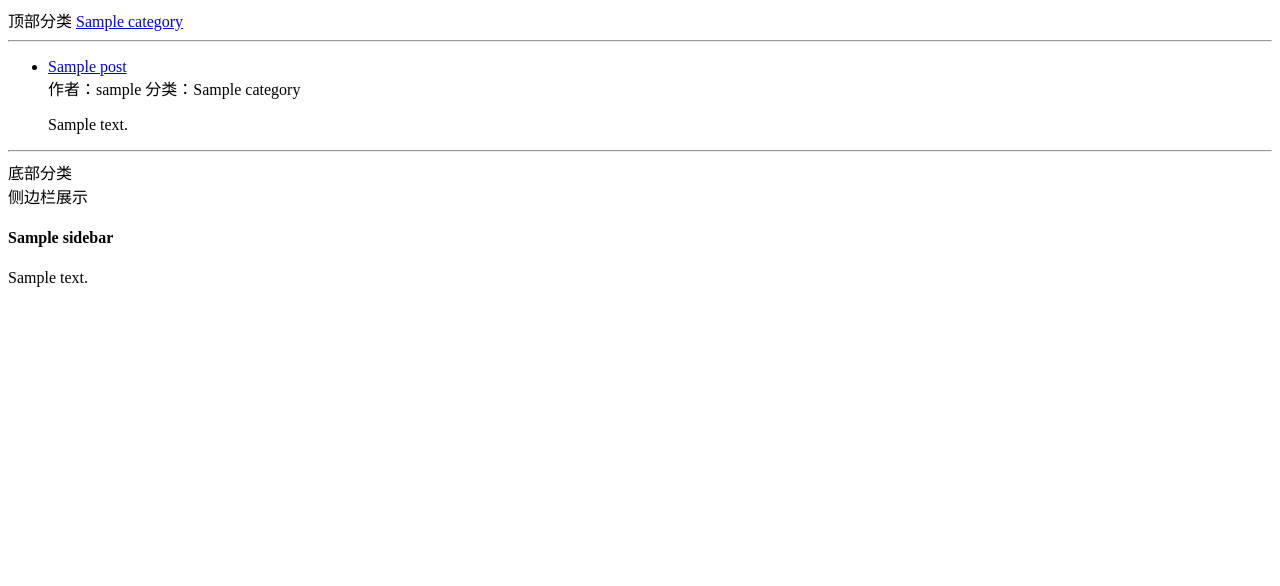
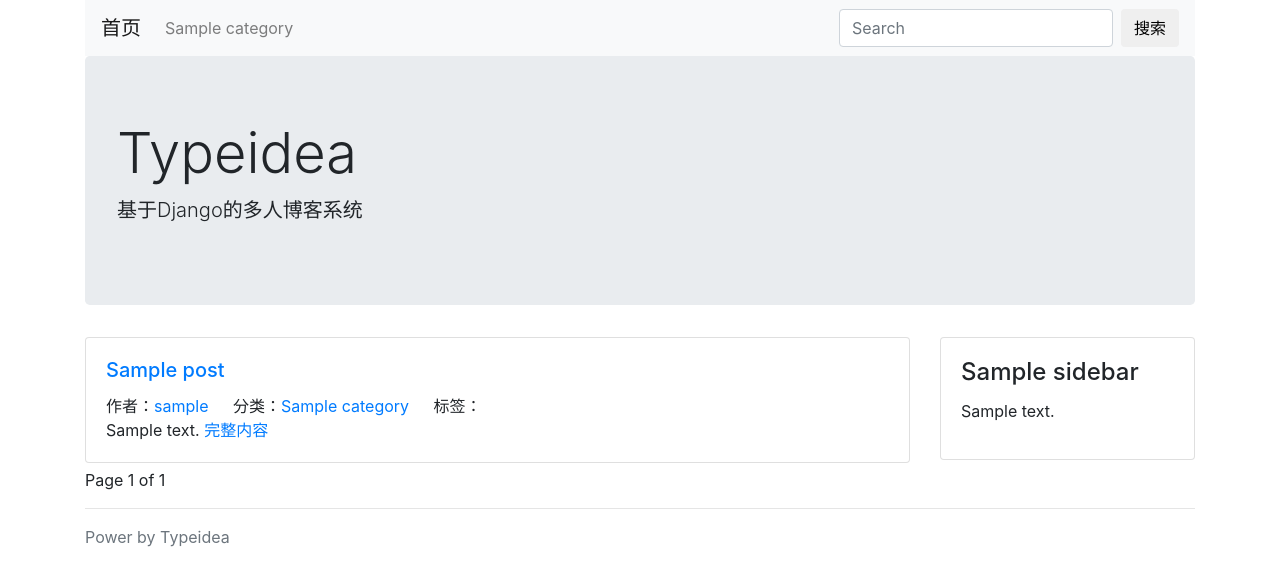
Before and after one commit to miniyang9/django_blog, a Django app: page / in a window 1280 px wide. Shown: the top 586 px of the page. Run offline with Django 3.2, Linux system fonts and the light colour scheme; tables that the repository leaves empty hold one stand-in row (values such as "Sample post"); some libraries are stand-ins or nearby versions.

Commit message:
with some wrong bootstrap

```diff
--- a/typeidea/blog/views.py
+++ b/typeidea/blog/views.py
@@ -1,36 +1,102 @@
 from django.shortcuts import render
+from django.shortcuts import get_object_or_404
 from .models import Post, Tag, Category
 from config.models import SideBar
+from django.views.generic import DetailView, ListView
 
 
-def post_list(requset, category_id=None, tag_id=None):
-    tag = None
-    category = None
-    if tag_id:
-        post_list, tag = Post.get_by_tag(tag_id)
-    elif category_id:
-        post_list, category = Post.get_by_category(category_id)
-    else:
-        post_list = Post.latest_post()
-
-    context = {
-        'category': category,
-        'tag': tag,
-        'post_list': post_list,
-        'sidebars': SideBar.get_all(),
-    }
-    context.update(Category.get_navs())
-    return render(requset, 'blog/list.html', context=context)
+class CommonViewMixin:
+    def get_context_data(self, **kwargs):
+        context = super().get_context_data(**kwargs)
+        context.update({
+            'sidebars': SideBar.get_all(),
+        })
+        context.update(Category.get_navs())
+        return context
 
 
-def post_detail(request, post_id):
-    try:
-        post = Post.objects.get(id=post_id)
-    except Post.DoesNotExist:
-        post = None
-    context = {
-        'post': post,
-        'sidebars': SideBar.get_all(),
-    }
-    context.update(Category.get_navs())
-    return render(request, 'blog/detail.html', context=context)
+class IndexView(CommonViewMixin, ListView):
+    queryset = Post.latest_post()
+    paginate_by = 5
+    context_object_name = 'post_list'
+    template_name = 'blog/list.html'
+
+
+class CategoryView(IndexView):
+    def get_context_data(self, **kwargs):
+        context = super().get_context_data(**kwargs)
+        category_id = self.kwargs.get('category_id')
+        category = get_object_or_404(Category, pk=category_id)
+        context.update({
+            'category': category,
+        })
+        return context
+
+    def get_queryset(self):
+        queryset = super(CategoryView, self).get_queryset()
+        category_id = self.kwargs.get('category_id')
+        return queryset.filter(category_id=category_id)
+
+
+class TagView(IndexView):
+    def get_context_data(self, **kwargs):
+        context = super().get_context_data(**kwargs)
+        tag_id = self.kwargs.get('tag_id')
+        tag = get_object_or_404(Tag, pk=tag_id)
+        context.update({
+            'tag': tag,
+        })
+        return context
+
+    def get_queryset(self):
+        queryset = super(TagView, self).get_queryset()
+        tag_id = self.kwargs.get('tag_id')
+
+        return queryset.filter(tag__id=tag_id)
+
+
+# class PostListView(ListView):
+#     queryset = Post.latest_post()
+#     paginate_by = 1
+#     context_object_name = 'post_list'
+#     template_name = 'blog/list.html'
+
+
+# def post_list(requset, category_id=None, tag_id=None):
+#     tag = None
+#     category = None
+#     if tag_id:
+#         post_list, tag = Post.get_by_tag(tag_id)
+#     elif category_id:
+#         post_list, category = Post.get_by_category(category_id)
+#     else:
+#         post_list = Post.latest_post()
+#
+#     context = {
+#         'category': category,
+#         'tag': tag,
+#         'post_list': post_list,
+#         'sidebars': SideBar.get_all(),
+#     }
+#     context.update(Category.get_navs())
+#     return render(requset, 'blog/list.html', context=context)
+
+
+class PostDetailView(CommonViewMixin, DetailView):
+    model = Post
+    template_name = 'blog/detail.html'
+    context_object_name = 'post'
+    pk_url_kwarg = 'post_id'
+
+
+# def post_detail(request, post_id):
+#     try:
+#         post = Post.objects.get(id=post_id)
+#     except Post.DoesNotExist:
+#         post = None
+#     context = {
+#         'post': post,
+#         'sidebars': SideBar.get_all(),
+#     }
+#     context.update(Category.get_navs())
+#     return render(request, 'blog/detail.html', context=context)
--- a/typeidea/typeidea/settings/base.py
+++ b/typeidea/typeidea/settings/base.py
@@ -55,10 +55,12 @@ MIDDLEWARE = [
 
 ROOT_URLCONF = 'typeidea.urls'
 
+THEME = 'bootstrap'
+
 TEMPLATES = [
     {
         'BACKEND': 'django.template.backends.django.DjangoTemplates',
-        'DIRS': [],
+        'DIRS': [os.path.join(BASE_DIR, 'themes', THEME, 'templates')],
         'APP_DIRS': True,
         'OPTIONS': {
             'context_processors': [
--- /dev/null
+++ b/typeidea/typeidea/themes/bootstrap/templates/blog/base.html
@@ -0,0 +1,73 @@
+<!DOCTYPE html>
+<html lang="en">
+<head>
+    <meta charset="UTF-8">
+    <title>{% block title %}{% endblock %}- typeidea 博客系统</title>
+    <meta name="viewport" content="width=device-width, initial-scale=1, shrink-to-fit=no">
+    <link rel="stylesheet" href="https://cdn.bootcss.com/bootstrap/4.0.0/css/bootstrap.css">
+    <style>
+        .post{
+            margin-bottom: 5px;
+        }
+    </style>
+</head>
+<body>
+    <div class="container head">
+        <nav class="navbar navbar-expand-lg navbar-light bg-light">
+            <a class="navbar-brand" href="/">首页</a>
+            <div class="collapse navbar-collapse" id="navbarSupportedContent">
+                <ul class="navbar-nav mr-auto">
+                    {% for cate in navs %}
+                        <li class="nav-item">
+                            <a class="nav-link" href="{% url 'category-list' cate.id %}">{{ cate.name }}</a>
+                        </li>
+                    {% endfor %}
+                </ul>
+                <form class="form-inline my-2 my-lg-0" action="GET">
+                    <input class="form-control mr-sm-2" type="search" placeholder="Search" aria-label="Search">
+                    <button class="btn btn-online-success" type="submit">搜索</button>
+                </form>
+            </div>
+        </nav>
+        <div class="jumbotron">
+            <h1 class="display-4">Typeidea</h1>
+            <p class="lead">基于Django的多人博客系统</p>
+        </div>
+    </div>
+    <div class="container main">
+        <div class="row">
+            <div class="col-9 post-list">
+                {% block main %}
+                {% endblock %}
+            </div>
+            <div class="col-3">
+                {% block sidebar %}
+                    {% for sidebar in sidebars %}
+                        <div class="card sidebar">
+                            <div class="card-body">
+                                <h4 class="card-title">{{ sidebar.title }}</h4>
+                                <p>{{ sidebar.content_html }}</p>
+                            </div>
+                        </div>
+                    {% endfor %}
+                {% endblock %}
+            </div>
+        </div>
+    </div>
+    <footer class="footer">
+        {% block footer %}
+        <div class="container">
+            <hr/>
+            <nav class="nav category">
+                {% for cate in category %}
+                <a href="{% url 'category-list' cate.id %}" class="nav-link">{{ cate.name }}</a>
+                {% endfor %}
+            </nav>
+        </div>
+        <div class="container power">
+            <span class="text-muted">Power by Typeidea</span>
+        </div>
+        {% endblock %}
+    </footer>
+</body>
+</html>
--- a/typeidea/typeidea/templates/blog/detail.html
+++ b/typeidea/typeidea/themes/bootstrap/templates/blog/detail.html
@@ -1,9 +1,5 @@
 {% extends "./base.html" %}
-
-{% block title %}
-    {{ post.title }}
-{% endblock %}
-
+{% block title %} {{post.title}} {% endblock %}
 {% block main %}
     {% if post %}
     <h1>{{ post.title }}</h1>
--- /dev/null
+++ b/typeidea/typeidea/themes/bootstrap/templates/blog/list.html
@@ -0,0 +1,44 @@
+{% extends "./base.html" %}
+
+{% block title %}
+    {% if tag %}
+    标签列表页：{{ tag.name }}
+    {% elif category %}
+    分类列表页：{{ category.name }}
+    {% else %}
+    首页
+    {% endif %}
+{% endblock %}
+
+{% block main %}
+    {% for post in post_list %}
+    <div class="card post">
+        <div class="card-body">
+            <h5 class="card-title">
+                <a href="{% url 'post-detail' post.id %}">{{ post.title }}</a>
+            </h5>
+            <span class="card-link">作者：<a href="#">{{ post.owner.username }}</a></span>
+            <span class="card-link">分类：<a href="{% url 'category-list' cate.id %}">{{ post.category.name }}</a></span>
+            <span class="card-link">标签：
+                {% for tag in tags %}
+                <a href="{% url 'tag-list' tag.id %}">{{ tag.name }}</a>
+                {% endfor %}
+            </span>
+            <p class="card-text">{{ post.desc }}
+                <a href="{% url 'post-detail' post.id %}">完整内容</a>
+            </p>
+        </div>
+    </div>
+    {% endfor %}
+
+{% if page_obj %}
+    {% if page_obj.has_previous %}
+        <a href="?page={{ page_obj.previous_page_number }}">上一页</a>
+    {% endif %}
+    Page {{ page_obj.number }} of {{ paginator.num_pages }}
+    {% if page_obj.has_next %}
+        <a href="?page={{ page_obj.next_page_number }}">下一页</a>
+    {% endif %}
+{% endif %}
+
+{% endblock %}
--- a/typeidea/typeidea/templates/blog/list.html
+++ b/typeidea/typeidea/themes/default/templates/blog/list.html
@@ -2,9 +2,9 @@
 
 {% block title %}
     {% if tag %}
-    标签页： {{ tag.name }}
+    标签列表页：{{ tag.name }}
     {% elif category %}
-    分类页： {{ category.name }}
+    分类列表页：{{ category.name }}
     {% else %}
     首页
     {% endif %}
@@ -23,4 +23,15 @@
         </li>
         {% endfor %}
     </ul>
+
+{% if page_obj %}
+    {% if page_obj.has_previous %}
+        <a href="?page={{ page_obj.previous_page_number }}">上一页</a>
+    {% endif %}
+    Page {{ page_obj.number }} of {{ paginator.num_pages }}
+    {% if page_obj.has_next %}
+        <a href="?page={{ page_obj.next_page_number }}">下一页</a>
+    {% endif %}
+{% endif %}
+
 {% endblock %}
--- /dev/null
+++ b/typeidea/typeidea/themes/default/templates/config/blocks/sidebar_comments.html
@@ -0,0 +1,6 @@
+<ul>
+    {% for comment in comments %}
+    <li><a href={% url 'post-detail' comment.target_id %}>{{ comment.target.title }}</a> |
+        {{comment.nickname }} : {{ comment.content}}</li>
+    {% endfor %}
+</ul>
--- /dev/null
+++ b/typeidea/typeidea/themes/default/templates/config/blocks/sidebar_posts.html
@@ -0,0 +1,5 @@
+<ul>
+    {% for post in posts %}
+    <li><a href={% url "post-detail" post.id %}>{{ post.title }}</a></li>
+    {% endfor %}
+</ul>
--- a/typeidea/typeidea/urls.py
+++ b/typeidea/typeidea/urls.py
@@ -16,16 +16,21 @@ Including another URLconf
 from django.contrib import admin
 from django.urls import path
 
+
+# from blog.views import post_list, post_detail
+from blog.views import (IndexView, CategoryView, TagView,
+                          PostDetailView, )
+from config.views import links
 from .custom_site import custom_site
-from blog.views import post_list, post_detail
-from config.views import links
-
 
 urlpatterns = [
-    path('', post_list, name="homepage"),
-    path('category/<int:category_id>', post_list, name='category-list'),
-    path('tag/<int:tag_id>', post_list, name='tag-list'),
-    path('post/<int:post_id>.html', post_detail, name='post-detail'),
+    path('', IndexView.as_view(), name="homepage"),
+    path('category/<int:category_id>', CategoryView.as_view(), name='category-list'),
+    path('tag/<int:tag_id>', TagView.as_view(), name='tag-list'),
+    # 对应view中post_detail函数方法
+    # path('post/<int:post_id>.html', post_detail, name='post-detail'),
+    # 对应于view中PostDetail类方法
+    path('post/<int:post_id>.html', PostDetailView.as_view(), name='post-detail'),
     path('links', links, name='links'),
     path('super_admin/', admin.site.urls, name='super-admin'),
     path('admin/', custom_site.urls, name='admin'),
```
Also changed, not shown: typeidea/typeidea/themes/bootstrap/templates/config/links.html (added, +10 -0 lines), typeidea/typeidea/themes/default/templates/blog/detail.html (added, +15 -0 lines), typeidea/typeidea/themes/default/templates/config/links.html (added, +10 -0 lines), typeidea/typeidea/themes/bootstrap/templates/config/blocks/sidebar_comments.html (renamed from typeidea/typeidea/templates/config/blocks/sidebar_comments.html), typeidea/typeidea/themes/bootstrap/templates/config/blocks/sidebar_posts.html (renamed from typeidea/typeidea/templates/config/blocks/sidebar_posts.html), typeidea/typeidea/themes/default/templates/blog/base.html (renamed from typeidea/typeidea/templates/blog/base.html).
